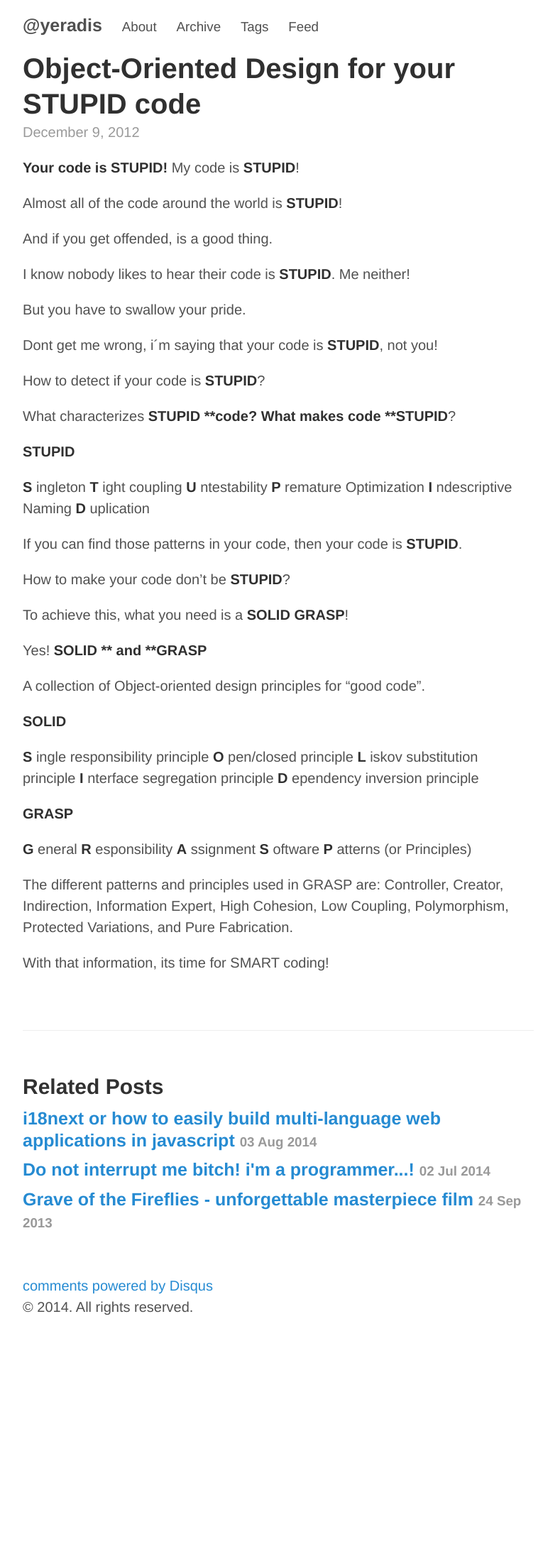
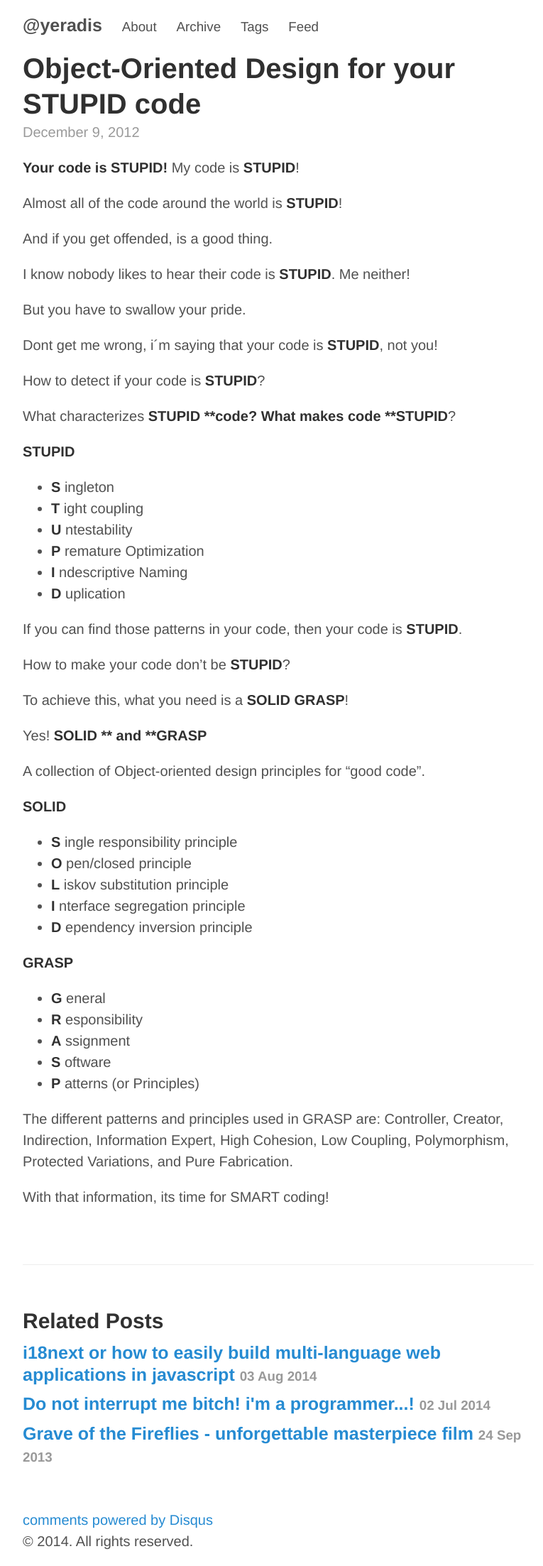
Before and after one commit to yeradis/yeradis.github.io, a Jekyll site: the page built from _posts/2012-12-9-object-oriented-design-for-your-stupid.md, in a window 1280 px wide. Shown: the whole page at 71% size, without its empty margins (248-1013 px from the left). Built offline with Jekyll 4.4.1, drawn with Linux system fonts in a browser that asks for light colours; Markdown is read by kramdown in place of the engine named in the settings; a script that is not in the unit is left out; comment, search, counter and statistics services are not loaded; before the commit the page ends 1876 px from its top, so only the background shows below that.

Commit message:
improvements

```diff
--- a/_posts/2012-12-9-object-oriented-design-for-your-stupid.md
+++ b/_posts/2012-12-9-object-oriented-design-for-your-stupid.md
@@ -28,12 +28,12 @@ What characterizes **STUPID **code? What makes code **STUPID**?
 
 [**STUPID**][1]
 
-**S** ingleton
-**T** ight coupling
-**U** ntestability
-**P** remature Optimization
-**I** ndescriptive Naming
-**D** uplication
+* **S** ingleton
+* **T** ight coupling
+* **U** ntestability
+* **P** remature Optimization
+* **I** ndescriptive Naming
+* **D** uplication
 
 If you can find those patterns in your code, then your code is **STUPID**.
 
@@ -47,19 +47,19 @@ A collection of Object-oriented design principles for "good code".
 
 [**SOLID**][2]
 
-**S** ingle responsibility principle
-**O** pen/closed principle
-**L** iskov substitution principle
-**I** nterface segregation principle
-**D** ependency inversion principle
+* **S** ingle responsibility principle
+* **O** pen/closed principle
+* **L** iskov substitution principle
+* **I** nterface segregation principle
+* **D** ependency inversion principle
 
 [**GRASP**][3]
 
-**G** eneral
-**R** esponsibility
-**A** ssignment
-**S** oftware
-**P** atterns (or Principles)
+* **G** eneral
+* **R** esponsibility
+* **A** ssignment
+* **S** oftware
+* **P** atterns (or Principles)
 
 The different patterns and principles used in GRASP are: Controller, Creator, Indirection, Information Expert, High Cohesion, Low Coupling, Polymorphism, Protected Variations, and Pure Fabrication.
 
```
